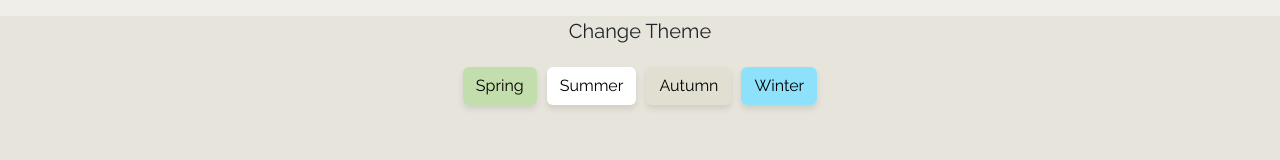
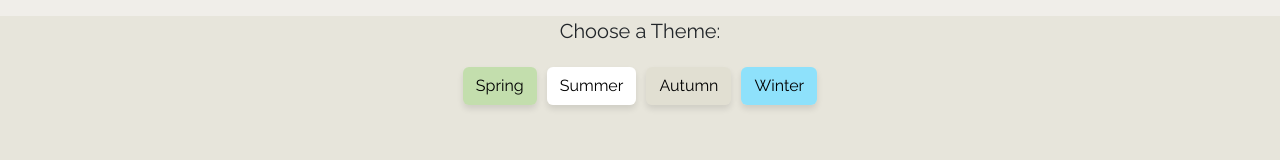
Before and after one commit to jessinaka21/pocketblogger, a React (Create React App) app: page / in a window 1280 px wide. Shown: the top 160 px of the page. Built offline with nearby package versions, Linux system fonts and the light colour scheme.

Commit message:
Choose a Theme

```diff
--- a/src/App.css
+++ b/src/App.css
@@ -10,7 +10,7 @@
 
 /* Spring theme */
 .spring {
-  --background-color: #99d57977;
+  --background-color: #b5ee9677;
   --primary-color: #90ee90;
   --secondary-color: #98fb98;
   --text-color: #228b22;
--- a/src/ChangeTheme.css
+++ b/src/ChangeTheme.css
@@ -1,5 +1,5 @@
 .spring {
-  background-color: #d2efc277;
+  background-color: #b5ee9677;
 }
 
 .summer {
--- a/src/components/ChangeTheme.js
+++ b/src/components/ChangeTheme.js
@@ -10,7 +10,7 @@ const CurrentTheme = () => {
 
   return (
     <div className="button-container">
-      <p className="mt-3 mb-3">Change Theme</p>
+      <p className="mt-3 mb-3">Choose a Theme:</p>
       <button class="btn btn-spring" onClick={() => setTheme("spring")}>
         Spring
       </button>
```
